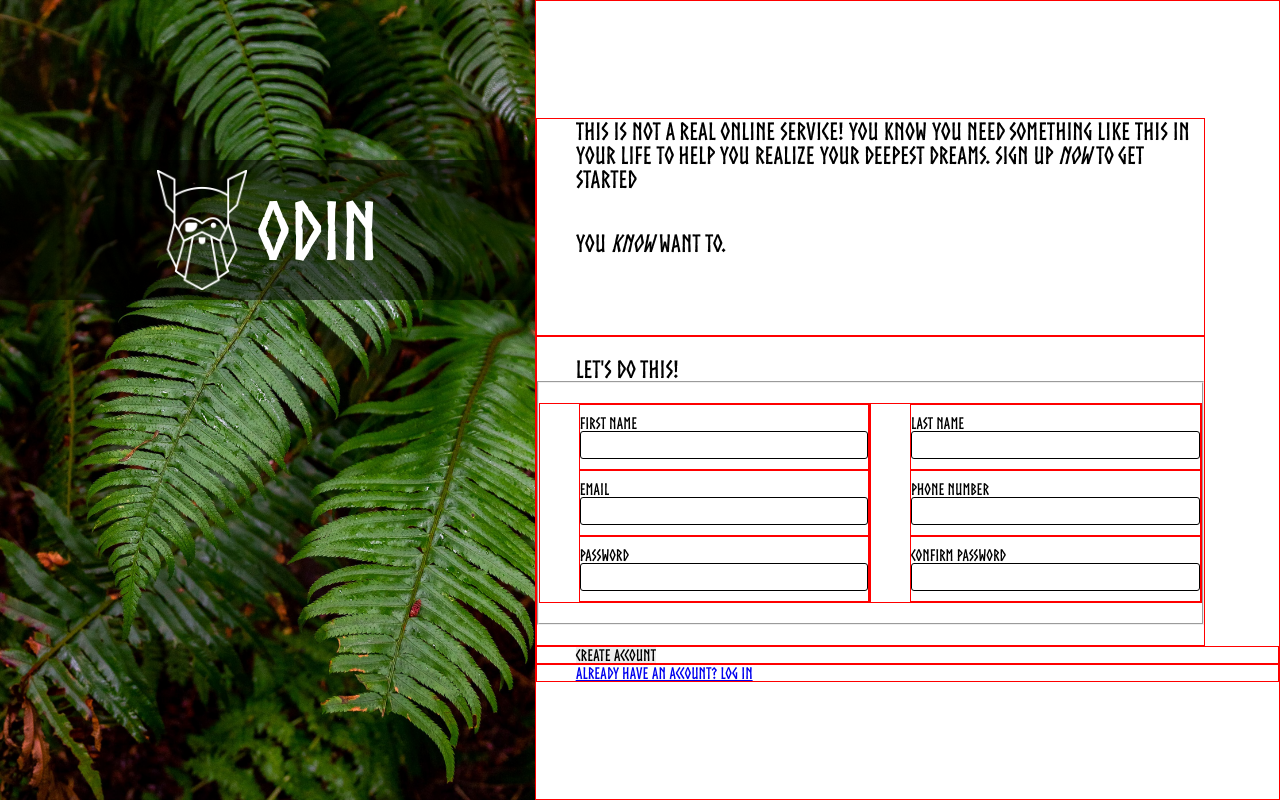
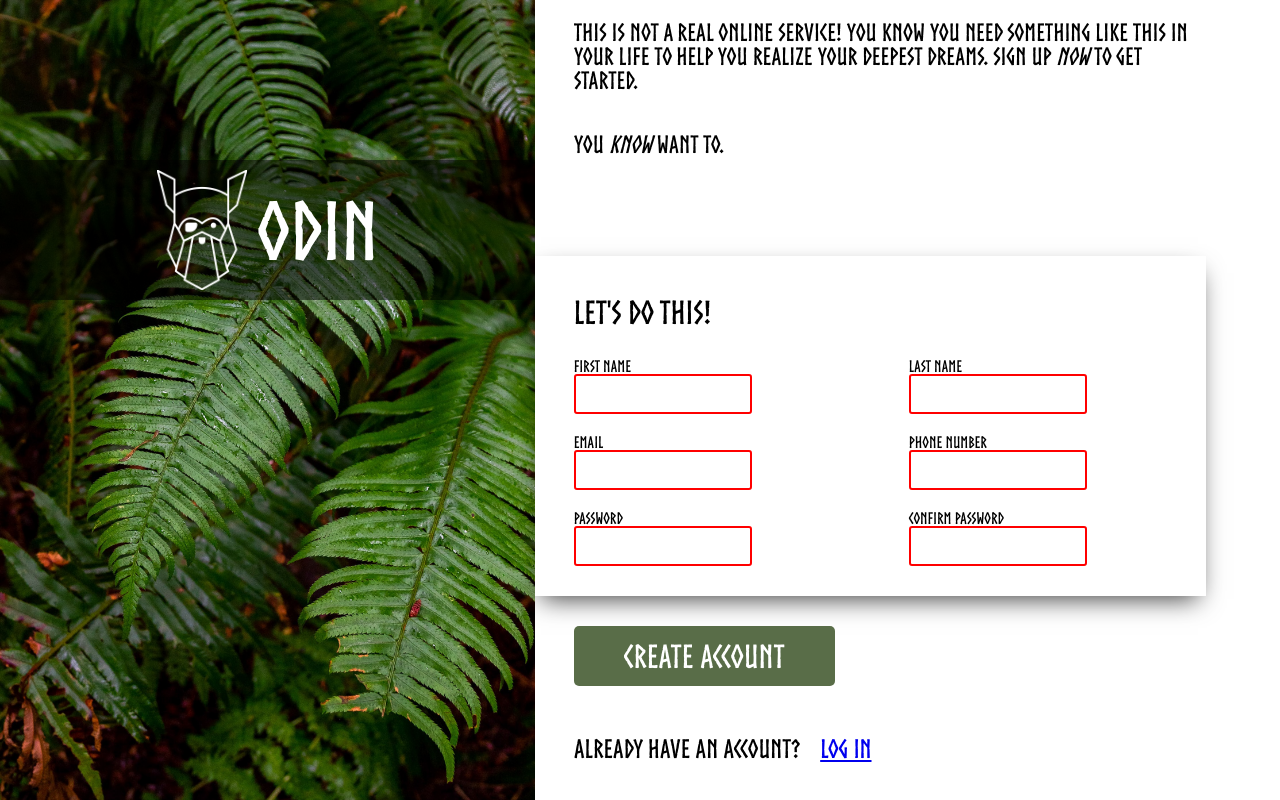
Before and after one commit to JimmyJimenez2400/Sign-Up-Project, a plain HTML site: page index.html in a window 1280 px wide. Drawn offline with Linux system fonts and the light colour scheme.

Commit message:
Added box-shadow, padding, and margin to input fields as well as button

```diff
--- a/index.html
+++ b/index.html
@@ -20,40 +20,41 @@
         </div>
         <div class="right-side">
             <div class="sign-up-description left">
-                <h2 class="description">This is not a real online service! You know you need something like this in your life to help you realize your deepest dreams. Sign up <em>now</em> to get started</h2>
+                <h2 class="description">This is not a real online service! You know you need something like this in your life to help you realize your deepest dreams. Sign up <em>now</em> to get started.</h2>
 
                 <h2 class="killer-line">You <em>know</em> want to.</h2>
             </div>
             <div class="sign-up-form-div">
                 <form action="#" method="get" class="sign-up-form">
-                    <h2 class="form-title left">Let's do this!</h2>
+
                     <fieldset>
+                        <h2 class="form-title left">Let's do this!</h2>
                         <div class="left-side-form left">
                             <div class="form-row">
                                 <label for="first-name">First Name</label>
-                                <input type="text" id="first-name" name="user_first-name">
+                                <input type="text" id="first-name" name="user_first-name" required>
                             </div>
                             <div class="form-row">
                                 <label for="email">Email</label>
-                                <input type="email" id="email" name="user_email">
+                                <input type="email" id="email" name="user_email" required>
                             </div>
                             <div class="form-row">
                                 <label for="password">Password</label>
-                                <input type="password" id="password" name="user_password" class="error">
+                                <input type="password" id="password" name="user_password" class="error" required>
                             </div>
                         </div>
                         <div class="right-side-form left">
                             <div class="form-row">
                                 <label for="last-name">Last Name</label>
-                                <input type="text" id="last-name" name="user_last-name">
+                                <input type="text" id="last-name" name="user_last-name" required>
                             </div>
                             <div class="form-row">
                                 <label for="phone-number">Phone Number</label>
-                                <input type="tel" id="phone-number" name="user_phone-number">
+                                <input type="tel" id="phone-number" name="user_phone-number" required>
                             </div>
                             <div class="form-row">
                                 <label for="confirm-password">Confirm Password</label>
-                                <input type="password" id="confirm-password" name="confirmed-password" class="error">
+                                <input type="password" id="confirm-password" name="confirmed-password" class="error" required>
                             </div>
                         </div>
 
@@ -64,7 +65,8 @@
                 <button type="submit">Create Account</button>
             </div>
             <div class="already-created-account left">
-                <a href="#">Already have an account? Log In</a>
+                <p>Already have an account? </p>
+                <a href="#">Log In</a>
             </div>
         </div>
     </div>
--- a/style.css
+++ b/style.css
@@ -22,6 +22,7 @@ input{
     margin: 0;
     box-sizing: border-box;
     border: none;
+    appearance: none;
 }
 
 .container{
@@ -61,15 +62,11 @@ input{
 
 .right-side{
     width: 60vw;
-    border: 1px solid red;
+
     display: flex;
     flex-direction: column;
     justify-content: center;
     flex-flow: column wrap;
-}
-
-.right-side > div{
-    border: 1px solid red;
 }
 
 .sign-up-description{
@@ -93,11 +90,22 @@ input{
 fieldset{
     display: flex;
     padding: 20px 0px 20px 0px;
+    border: none;
+    flex-flow: row wrap;
+    box-shadow: -1px 10px 24px -7px rgba(0,0,0,0.75);
+    -webkit-box-shadow: -1px 10px 24px -7px rgba(0,0,0,0.75);
+    -moz-box-shadow: -1px 10px 24px -7px rgba(0,0,0,0.75);
+}
+
+.form-title{
+    width: 100%;
+    padding-top:20px;
+    padding-bottom: 20px;
+    font-size: 2rem;
 }
 
 .left-side-form,
 .right-side-form{
-    border: 1px solid red;
     flex-grow: 1;
 
 }
@@ -106,14 +114,15 @@ fieldset{
 .right-side-form > div{
     display: flex;
     flex-direction: column;
-    padding: 10px 0px 10px;
-    border: 1px solid red;
+    padding-top: 10px;
+    padding-bottom: 10px;
 }
 
 .form-row input{
-    padding: 5px;
+    padding: 10px;
     border: 1px solid black;
     border-radius: 3px;
+    width: 60%;
 }
 
 .form-row input:focus{
@@ -121,3 +130,40 @@ fieldset{
     box-shadow: 10px 5px 5px black;
 
 }
+
+.form-row input:invalid,
+.form-row .error:invalid{
+    border: 2px solid red;
+}
+
+.form-row input:valid,
+.form-row .error:valid{
+    border: 2px solid green;
+}
+
+
+
+.submit-btn button{
+    font-size: 2rem;
+    padding: 14px 50px;
+    background-color: #596D48;
+    color: white;
+    border-radius: 5px;
+    margin: 10px 0 10px;
+    cursor: pointer;
+}
+
+
+.submit-btn button:hover{
+    background-color: #8fac75;
+}
+
+
+.already-created-account{
+    padding-top: 20px;
+    padding-bottom: 20px;
+    margin-top: 20px;
+    font-size: 1.6rem;
+    display: flex;
+    gap: 20px;
+}
```
